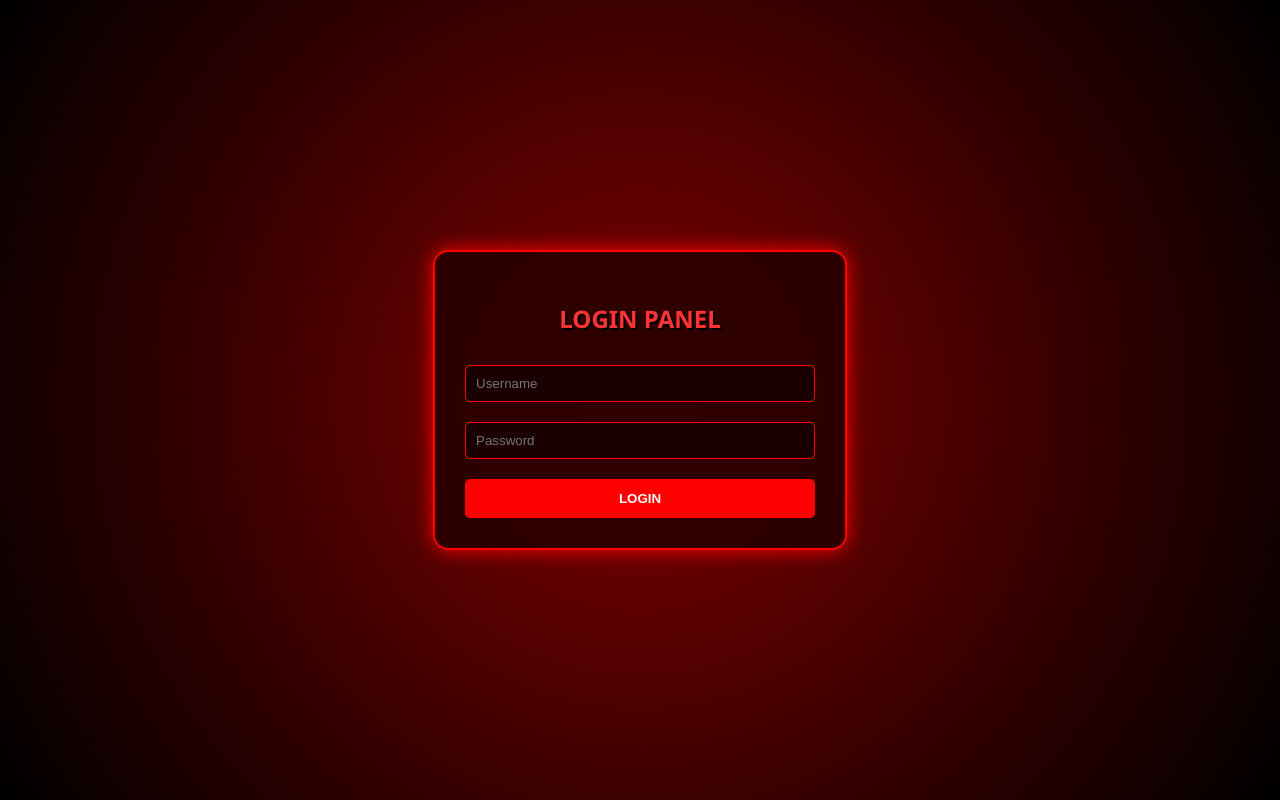
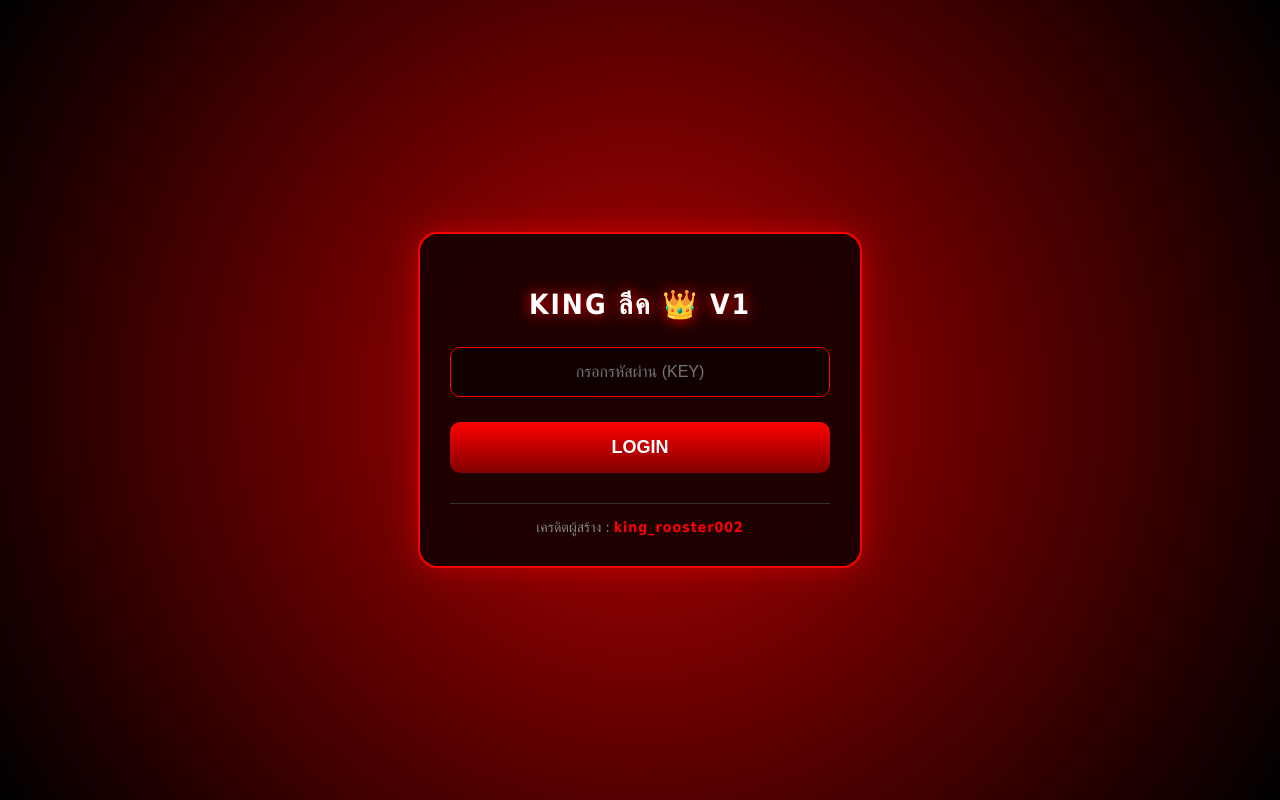
Before and after one commit to jaktupron168-source/-.html, a plain HTML site: page index.html in a window 1280 px wide. Both pictures are taken after a click on the button "LOGIN". Drawn offline with Linux system fonts and the light colour scheme.

Commit message:
Update index.html

```diff
--- a/index.html
+++ b/index.html
@@ -3,9 +3,9 @@
 <head>
     <meta charset="UTF-8">
     <meta name="viewport" content="width=device-width, initial-scale=1.0">
-    <title>VIP PANEL - FREE FIRE</title>
+    <title>KING ลีค 👑 V1</title>
     <style>
-        /* สไตล์พื้นหลังและโครงสร้างหลัก */
+        /* ตั้งค่าพื้นหลังและโครงสร้างหลัก */
         body {
             margin: 0;
             padding: 0;
@@ -13,67 +13,89 @@
             justify-content: center;
             align-items: center;
             height: 100vh;
-            background: radial-gradient(circle, #800000, #000000); /* พื้นหลังแดง-ดำ */
-            font-family: 'Segoe UI', Tahoma, Geneva, Verdana, sans-serif;
+            background: radial-gradient(circle, #b30000, #000000);
+            font-family: 'Tahoma', sans-serif;
             color: white;
+            overflow: hidden;
         }
 
         /* กล่องพาแนลกึ่งกลางจอ */
         .panel-container {
-            width: 350px;
-            background: rgba(40, 0, 0, 0.9);
+            width: 380px;
+            background: rgba(25, 0, 0, 0.95);
             padding: 30px;
-            border-radius: 15px;
+            border-radius: 20px;
             border: 2px solid #ff0000;
-            box-shadow: 0 0 20px #ff0000;
+            box-shadow: 0 0 30px rgba(255, 0, 0, 0.5);
             text-align: center;
+            position: relative;
         }
 
-        h2 { color: #ff3333; text-shadow: 2px 2px #000; }
+        h2 {
+            color: #ffffff;
+            text-shadow: 0 0 15px #ff0000;
+            margin-bottom: 25px;
+            font-size: 28px;
+            letter-spacing: 2px;
+        }
 
-        /* ส่วน Login */
+        /* ส่วนกรอก Key */
+        .input-group { margin-bottom: 15px; }
+
         input {
             width: 100%;
-            padding: 10px;
-            margin: 10px 0;
-            border-radius: 5px;
+            padding: 15px;
+            border-radius: 10px;
             border: 1px solid #ff0000;
-            background: #1a0000;
+            background: #100000;
             color: white;
             box-sizing: border-box;
+            outline: none;
+            text-align: center;
+            font-size: 16px;
         }
 
-        button {
+        input:focus { box-shadow: 0 0 12px #ff0000; }
+
+        .btn-login {
             width: 100%;
-            padding: 12px;
-            background: #ff0000;
+            padding: 15px;
+            background: linear-gradient(to bottom, #ff0000, #800000);
             border: none;
             color: white;
             font-weight: bold;
+            font-size: 18px;
             cursor: pointer;
+            border-radius: 10px;
             margin-top: 10px;
-            border-radius: 5px;
+            transition: 0.3s;
+            text-transform: uppercase;
         }
 
-        button:hover { background: #cc0000; }
+        .btn-login:hover { transform: scale(1.02); box-shadow: 0 0 20px #ff0000; }
 
-        /* ส่วนเมนู (ซ่อนไว้ก่อน Login) */
+        /* ส่วนเมนู */
         #menu-section { display: none; }
 
         .menu-item {
             display: flex;
             justify-content: space-between;
             align-items: center;
-            padding: 15px 10px;
-            border-bottom: 1px solid #500000;
+            padding: 14px 18px;
+            background: rgba(255, 0, 0, 0.05);
+            margin-bottom: 10px;
+            border-radius: 12px;
+            border-left: 5px solid #ff0000;
         }
+
+        .menu-item span { font-size: 18px; font-weight: bold; }
 
         /* สวิตช์เปิด-ปิด */
         .switch {
             position: relative;
             display: inline-block;
-            width: 40px;
-            height: 20px;
+            width: 46px;
+            height: 24px;
         }
 
         .switch input { display: none; }
@@ -82,9 +104,9 @@
             position: absolute;
             cursor: pointer;
             top: 0; left: 0; right: 0; bottom: 0;
-            background-color: #555;
+            background-color: #333;
             transition: .4s;
-            border-radius: 20px;
+            border-radius: 24px;
         }
 
         input:checked + .slider { background-color: #ff0000; }
@@ -92,47 +114,61 @@
         .slider:before {
             position: absolute;
             content: "";
-            height: 14px; width: 14px;
+            height: 18px; width: 18px;
             left: 3px; bottom: 3px;
             background-color: white;
             transition: .4s;
             border-radius: 50%;
         }
 
-        input:checked + .slider:before { transform: translateX(20px); }
+        input:checked + .slider:before { transform: translateX(22px); }
+
+        /* เครดิตด้านล่างสุด */
+        .credit {
+            margin-top: 30px;
+            font-size: 14px;
+            color: #888;
+            border-top: 1px solid #333;
+            padding-top: 15px;
+        }
+        .credit b { color: #ff0000; letter-spacing: 1px; }
     </style>
 </head>
 <body>
 
     <div class="panel-container">
+        <h2>KING ลีค 👑 V1</h2>
+
         <div id="login-section">
-            <h2>LOGIN PANEL</h2>
-            <input type="text" id="username" placeholder="Username">
-            <input type="password" id="password" placeholder="Password">
-            <button onclick="checkLogin()">LOGIN</button>
+            <div class="input-group">
+                <input type="text" id="access-key" placeholder="กรอกรหัสผ่าน (KEY)">
+            </div>
+            <button class="btn-login" onclick="checkLogin()">LOGIN</button>
         </div>
 
         <div id="menu-section">
-            <h2>MOD MENU</h2>
             <div class="menu-item"><span>ดูดตัว</span><label class="switch"><input type="checkbox"><span class="slider"></span></label></div>
             <div class="menu-item"><span>จอไว</span><label class="switch"><input type="checkbox"><span class="slider"></span></label></div>
             <div class="menu-item"><span>ขยายระยะสโคป</span><label class="switch"><input type="checkbox"><span class="slider"></span></label></div>
             <div class="menu-item"><span>กันดำ</span><label class="switch"><input type="checkbox"><span class="slider"></span></label></div>
             <div class="menu-item"><span>กันแบน</span><label class="switch"><input type="checkbox"><span class="slider"></span></label></div>
-            <button onclick="location.reload()" style="background: #444; margin-top: 20px;">LOGOUT</button>
+        </div>
+
+        <div class="credit">
+            เครดิตผู้สร้าง : <b>king_rooster002</b>
         </div>
     </div>
 
     <script>
         function checkLogin() {
-            const user = document.getElementById('username').value;
-            const pass = document.getElementById('password').value;
+            const key = document.getElementById('access-key').value;
 
-            if (user === "123" && pass === "456") {
+            // ตรวจสอบคีย์ที่ตั้งไว้
+            if (key === "KING-League-V1") {
                 document.getElementById('login-section').style.display = 'none';
                 document.getElementById('menu-section').style.display = 'block';
             } else {
-                alert("ชื่อผู้ใช้หรือรหัสผ่านไม่ถูกต้อง!");
+                alert("คีย์ไม่ถูกต้อง! กรุณาลองใหม่อีกครั้ง");
             }
         }
     </script>
```
